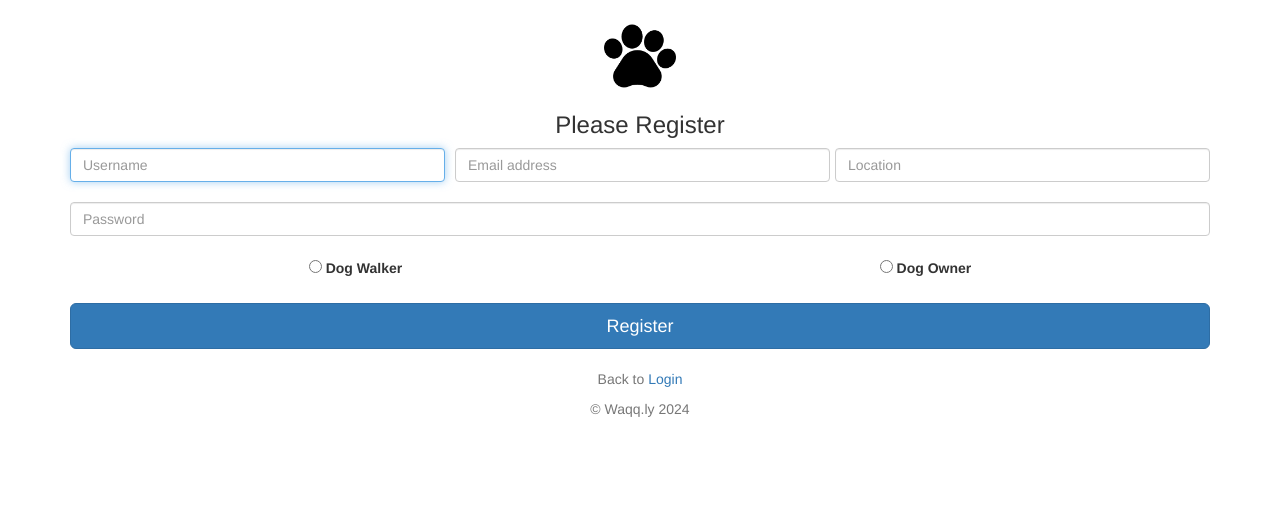
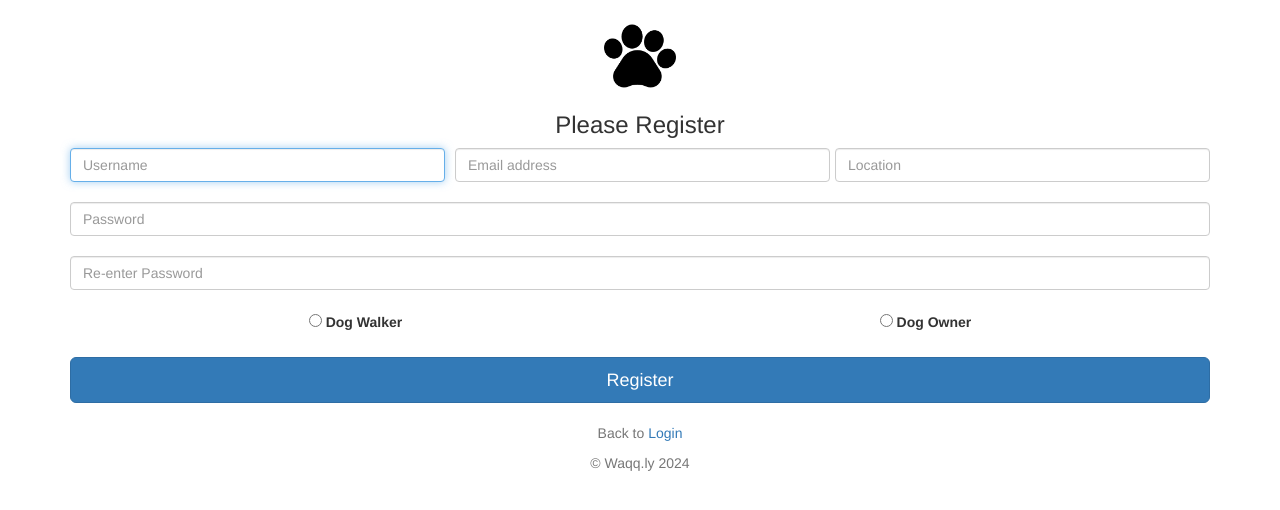
Before and after one commit to Cabin320/b3221-developing-for-the-cloud, a FastAPI app: page /register in a window 1280 px wide. Shown: the part 52-562 px from the top of the page. Run offline with FastAPI, Linux system fonts and the light colour scheme; parts of the project's set-up code (start-up, migrations or seed data) failed here and were passed over; some libraries are stand-ins or nearby versions.

Commit message:
Adding password checker

```diff
--- a/app.py
+++ b/app.py
@@ -116,6 +116,7 @@ async def submit_form(
         email: str = Form(...),
         location: str = Form(...),
         password: str = Form(...),
+        password_check: str = Form(...),
         name: list[str] = Form(...),
         breed: list[str] = Form(...),
         age: list[str] = Form(...)
@@ -136,6 +137,13 @@ async def submit_form(
             }
         )
 
+    if password != password_check:
+        return templates.TemplateResponse(
+            "registration.html", {
+                "request": request, "password_mismatch": True
+            }
+        )
+
     if dog_walker_selected:
         user_data = User(user=user, email=email, location=location, password=get_password_hash(password))
         walkers_collection.insert_one(user_data.dict())
--- a/templates/registration.html
+++ b/templates/registration.html
@@ -22,6 +22,10 @@
     <label for="inputPassword" class="sr-only">Password</label>
     <input type="password" name="password" id="inputPassword" class="form-control" placeholder="Password" required>
     <br>
+    <label for="inputPasswordCheck" class="sr-only">Password</label>
+    <input type="password" name="password_check" id="inputPasswordCheck" class="form-control" placeholder="Re-enter Password"
+           required>
+    <br>
     <fieldset style="display: flex; justify-content: space-between;">
         <div style="flex-grow: 1;">
             <input type="radio" name="dog_walker" id="dogWalkerCheckbox">
@@ -36,15 +40,28 @@
     <div id="existingAlert" class="alert alert-danger" role="alert">
         <button type="button" class="close" data-dismiss="alert">×</button>
         {% if existing_field == 'user' %}
-            Username already exists
+        Username already exists
         {% elif existing_field == 'email' %}
-            Email already exists
+        Email already exists
         {% endif %}
     </div>
 
     <script>
-        setTimeout(function() {
+        setTimeout(function () {
             document.getElementById('existingAlert').style.display = 'none';
+        }, 5000);
+    </script>
+    {% endif %}
+
+    {% if password_mismatch %}
+    <div id="passwordMismatchAlert" class="alert alert-danger" role="alert">
+        <button type="button" class="close" data-dismiss="alert">×</button>
+        Passwords do not match
+    </div>
+
+    <script>
+        setTimeout(function () {
+            document.getElementById('passwordMismatchAlert').style.display = 'none';
         }, 5000);
     </script>
     {% endif %}
```
